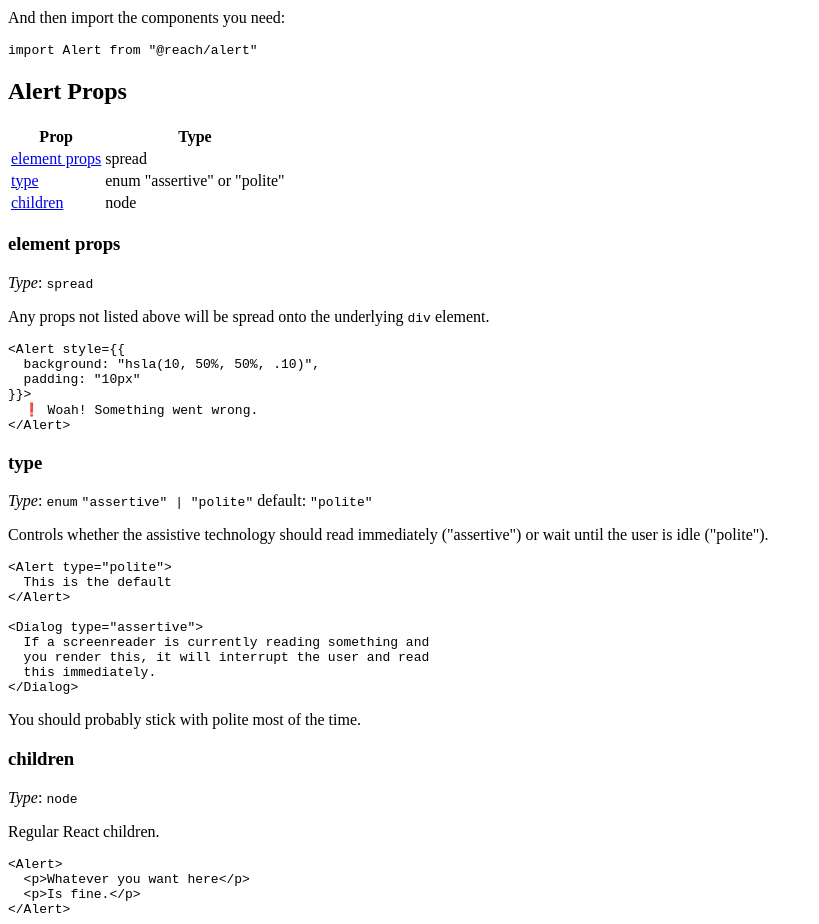
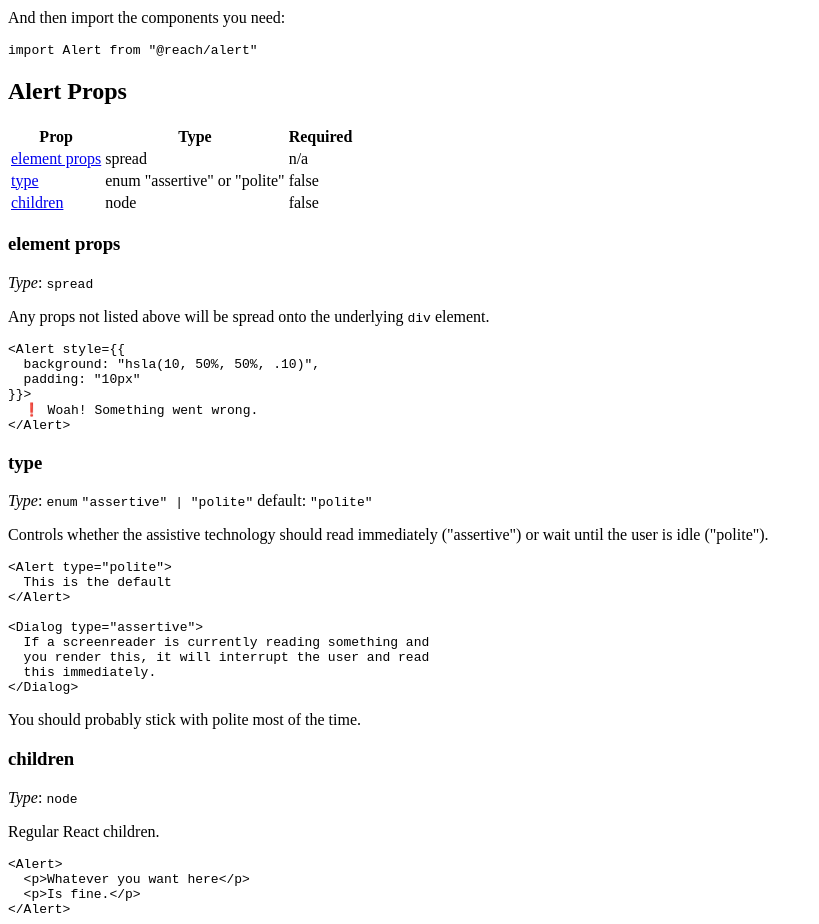
Before and after one commit to whimsy-cat/react-ui, a Gatsby site in the folder www/: page /alert in a window 1280 px wide. Shown: the part 820-1744 px from the top of the page, without its empty margins (0-819 px from the left). Built offline with nearby package versions, Linux system fonts and the light colour scheme; Gatsby itself is replaced by a stand-in of ours; code samples lack their colours.

Commit message:
Update alert.mdx with required props info

```diff
--- a/www/src/pages/alert.mdx
+++ b/www/src/pages/alert.mdx
@@ -69,11 +69,11 @@ import Alert from "@reach/alert"
 
 ## Alert Props
 
-| Prop                   | Type   |
-| -----------------------| ------ |
-| [element props](#element-props)           | spread |
-| [type](#type)           | enum "assertive" or "polite"|
-| [children](#children)           | node |
+| Prop                            | Type                        | Required |
+| ------------------------------- | --------------------------- | -------- |
+| [element props](#element-props) | spread                      | n/a      |
+| [type](#type)                   | enum "assertive" or "polite"| false    |
+| [children](#children)           | node                        | false    |
 
 ### element props
 
```
